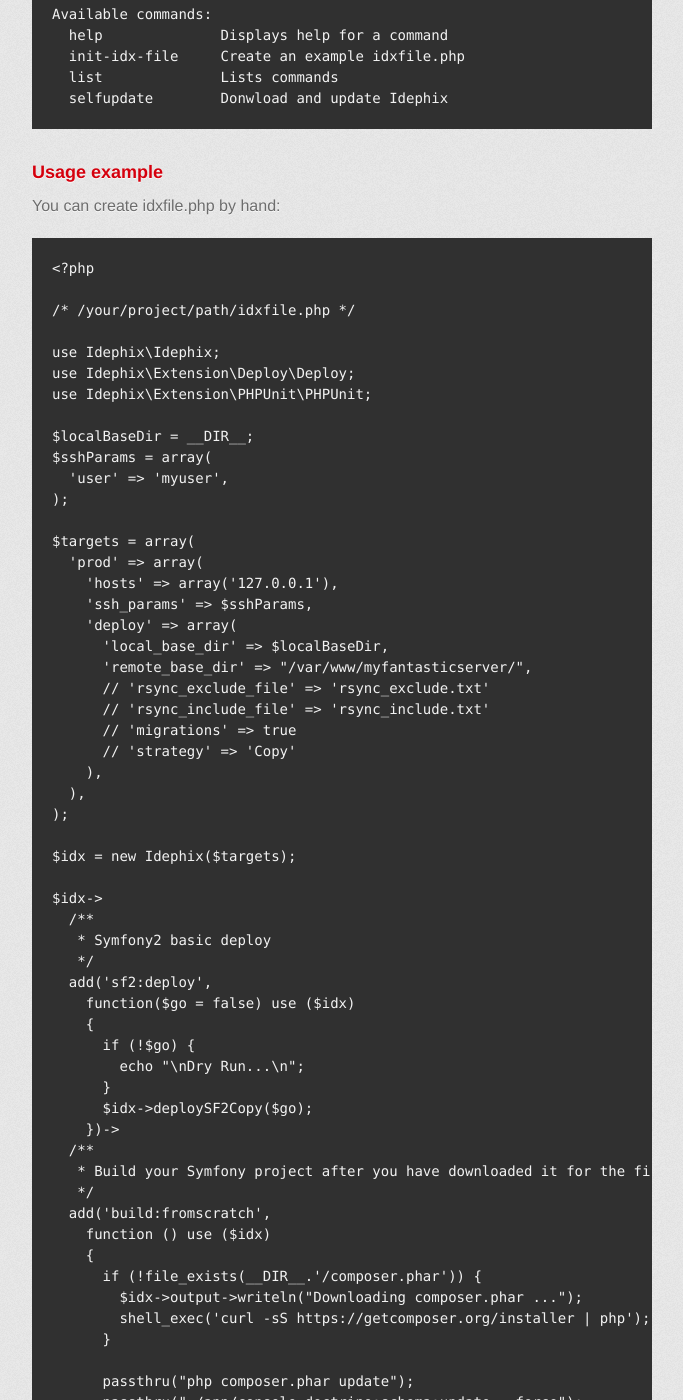
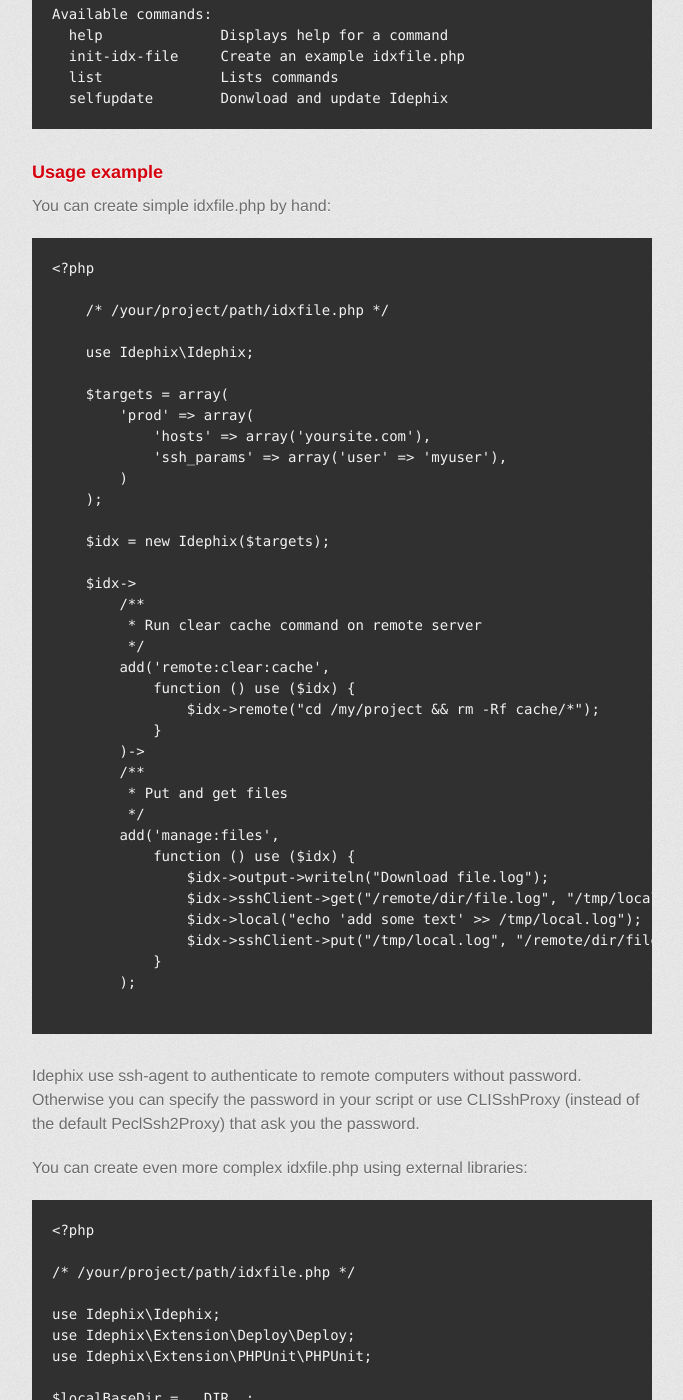
Before and after one commit to flowingis/Idephix, a Jekyll site: the page built from index.html, in a window 1280 px wide and 1400 px high, scrolled down 1374 px. Shown: the whole window, without its empty margins (298-981 px from the left). Built offline with Jekyll 4.4.1, drawn with Linux system fonts in a browser that asks for light colours; some web fonts are replaced; Markdown is read by kramdown in place of the engine named in the settings; some of the changed text lies outside the part shown.

Commit message:
Add simple idx configuration. Fix local commands.

```diff
--- a/index.html
+++ b/index.html
@@ -64,7 +64,52 @@
 
 <h3>Usage example</h3>
 
-<p>You can create idxfile.php by hand:</p>
+<p>You can create simple idxfile.php by hand:</p>
+<pre><code>&lt;?php
+
+    /* /your/project/path/idxfile.php */
+
+    use Idephix\Idephix;
+
+    $targets = array(
+        'prod' => array(
+            'hosts' => array('yoursite.com'),
+            'ssh_params' => array('user' => 'myuser'),
+        )
+    );
+
+    $idx = new Idephix($targets);
+
+    $idx->
+        /**
+         * Run clear cache command on remote server
+         */
+        add('remote:clear:cache',
+            function () use ($idx) {
+                $idx->remote("cd /my/project && rm -Rf cache/*");
+            }
+        )->
+        /**
+         * Put and get files
+         */
+        add('manage:files',
+            function () use ($idx) {
+                $idx->output->writeln("Download file.log");
+                $idx->sshClient->get("/remote/dir/file.log", "/tmp/local.log");
+                $idx->local("echo 'add some text' >> /tmp/local.log");
+                $idx->sshClient->put("/tmp/local.log", "/remote/dir/file2.log");
+            }
+        );
+
+</code></pre>
+
+<p>
+    Idephix use ssh-agent to authenticate to remote computers without password. Otherwise you can
+    specify the password in your script or use CLISshProxy (instead of the default PeclSsh2Proxy)
+    that ask you the password.
+</p>
+
+<p>You can create even more complex idxfile.php using external libraries:</p>
 <pre><code>&lt;?php
 
 /* /your/project/path/idxfile.php */
@@ -115,15 +160,14 @@
     {
       if (!file_exists(__DIR__.'/composer.phar')) {
         $idx->output->writeln("Downloading composer.phar ...");
-        shell_exec('curl -sS https://getcomposer.org/installer | php');
+        $idx->local("curl -sS https://getcomposer.org/installer | php");
       }
 
-      passthru("php composer.phar update");
-      passthru("./app/console doctrine:schema:update --force");
+      $idx->local("php composer.phar update");
+      $idx->local("./app/console doctrine:schema:update --force");
       $idx->runTask('asset:install');
-      passthru("./app/console cache:clear --env=dev");
-      passthru("./app/console cache:clear --env=test");
-      //$idx->runTask('test:run');
+      $idx->local("./app/console cache:clear");
+      $idx->runTask('test:run');
     })->
   /**
    * Symfony2 installing assets and running assetic command
@@ -131,8 +175,8 @@
   add('asset:install',
     function () use ($idx)
     {
-      passthru("app/console assets:install web");
-      passthru("app/console assetic:dump");
+      $idx->local("app/console assets:install web");
+      $idx->local("app/console assetic:dump");
     })->
   /**
    * run phpunit tests
```
Also changed, not shown: _includes/parameters.md (+8 -8 lines). Lines whose indentation alone changed are shown as unchanged.
